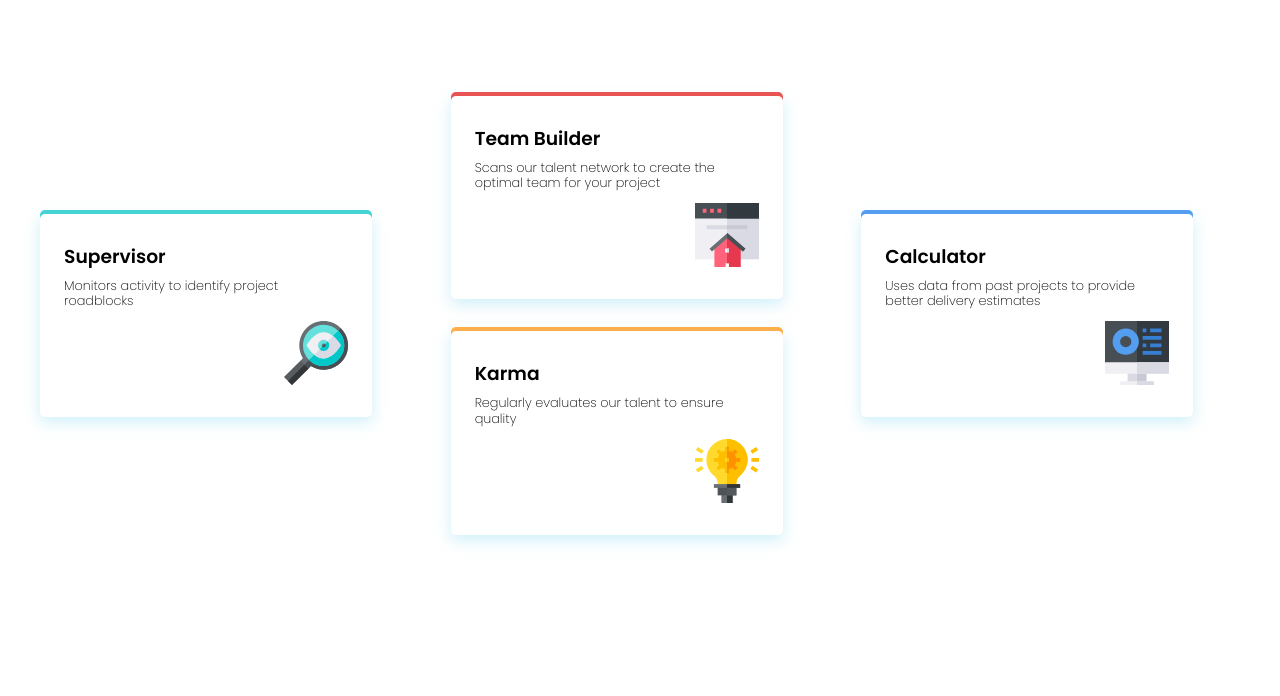
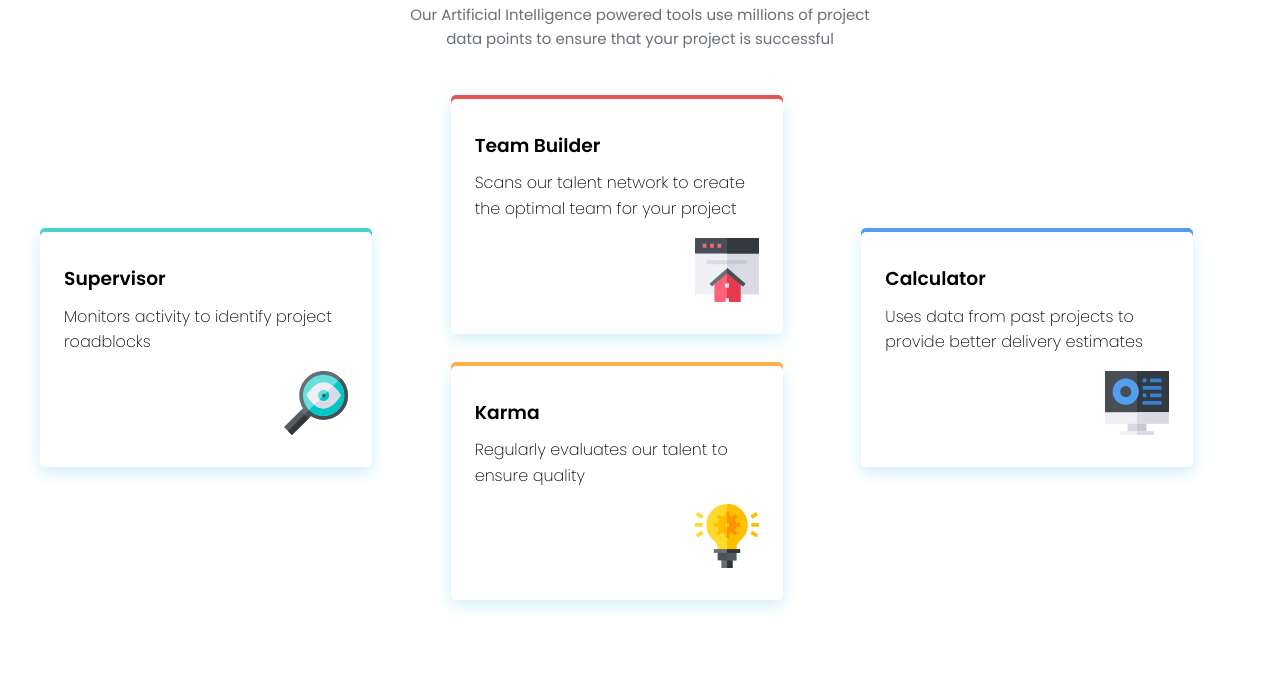
Before and after one commit to EdenWong0/four-card, a plain HTML site: page index.html in a window 1280 px wide. Shown: the part 169-865 px from the top of the page. Before the commit the page ends 800 px from the top, so only its background shows below. Drawn offline with Linux system fonts and the light colour scheme.

Commit message:
updates fixes

```diff
--- a/css/style.css
+++ b/css/style.css
@@ -19,13 +19,14 @@
 
 body,
 html {
-  line-height: 1.2;
+  line-height: 1.6;
   width: 100%;
   height: 100%;
   box-sizing: border-box;
   font-family: var(--body-font);
   max-width: 1440px;
   margin: 0 auto;
+  background: var(--white);
 }
 
 .container {
@@ -66,7 +67,7 @@ html {
   gap: 2rem;
   max-width: 1200px;
   margin: 4rem auto;
-  padding: 0 2rem;
+  margin-top: 0;
   align-items: center;
 }
 .card-section .individual-card {
@@ -110,13 +111,19 @@ html {
 
 .individual-card .card-paragraph {
   font-weight: 200;
-  font-size: 0.8em;
+  font-size: 1em;
   margin-bottom: 1em;
 }
 
 .individual-card .card-image {
   display: flex;
   justify-content: end;
+  margin-top: auto;
+}
+.individual-card {
+  display: flex;
+  flex-direction: column;
+  justify-content: space-between;
 }
 
 @media (max-width: 670px) {
--- a/index.html
+++ b/index.html
@@ -3,58 +3,72 @@
   <head>
     <meta charset="UTF-8" />
     <meta name="viewport" content="width=device-width, initial-scale=1.0" />
+    <meta
+      name="description"
+      content="Discover our reliable and efficient delivery solutions powered by advanced AI technology. Explore how Supervisor, Team Builder, Karma, and Calculator features ensure project success."
+    />
     <link rel="stylesheet" href="css/style.css" />
-    <link rel="preconnect" href="https://fonts.googleapis.com">
-    <link rel="preconnect" href="https://fonts.gstatic.com" crossorigin>
-    <link href="https://fonts.googleapis.com/css2?family=Poppins:ital,wght@0,100;0,200;0,300;0,400;0,500;0,600;0,700;0,800;0,900;1,100;1,200;1,300;1,400;1,500;1,600;1,700;1,800;1,900&display=swap" rel="stylesheet">
+    <link rel="preconnect" href="https://fonts.googleapis.com" />
+    <link rel="preconnect" href="https://fonts.gstatic.com" crossorigin />
+    <link
+      href="https://fonts.googleapis.com/css2?family=Poppins:ital,wght@0,100;0,200;0,300;0,400;0,500;0,600;0,700;0,800;0,900;1,100;1,200;1,300;1,400;1,500;1,600;1,700;1,800;1,900&display=swap"
+      rel="stylesheet"
+    />
+    <link rel="icon" href="./images/favicon.ico" type="image/x-icon" />
     <title>Four card feature section</title>
+  </head>
 
-    </style>
-  </head>
   <body>
     <main>
-      <div >
-         <section class="section-header text-center ">
+      <div class="container">
+        <section class="section-header text-center">
           <h1 class="heading heading-primary">Reliable, efficient delivery</h1>
           <h2 class="heading heading-secondary">Powered by Technology</h2>
           <p class="description">
-          Our Artificial Intelligence powered tools use millions of project data
-          points to ensure that your project is successful
+            Our Artificial Intelligence powered tools use millions of project
+            data points to ensure that your project is successful
           </p>
         </section>
         <section class="card-section">
           <div class="individual-card supervisor">
             <h3 class="card-heading">Supervisor</h3>
-          <p class="card-paragraph">Monitors activity to identify project roadblocks</p>
+            <p class="card-paragraph">
+              Monitors activity to identify project roadblocks
+            </p>
             <div class="card-image">
-            <img src="./images/icon-supervisor.svg" alt="supervisor">
+              <img src="./images/icon-supervisor.svg" alt="Supervisor" />
             </div>
           </div>
           <div class="individual-card team-builder">
             <h3 class="card-heading">Team Builder</h3>
-          <p class="card-paragraph">Scans our talent network to create the optimal team for your project</p>
+            <p class="card-paragraph">
+              Scans our talent network to create the optimal team for your
+              project
+            </p>
             <div class="card-image">
-            <img src="./images/icon-team-builder.svg" alt="supervisor">
+              <img src="./images/icon-team-builder.svg" alt="Team Builder" />
             </div>
           </div>
           <div class="individual-card karma">
             <h3 class="card-heading">Karma</h3>
-          <p class="card-paragraph">Regularly evaluates our talent to ensure quality
+            <p class="card-paragraph">
+              Regularly evaluates our talent to ensure quality
             </p>
             <div class="card-image">
-            <img src="./images/icon-karma.svg" alt="supervisor">
+              <img src="./images/icon-karma.svg" alt="Karma" />
             </div>
           </div>
           <div class="individual-card calculator">
             <h3 class="card-heading">Calculator</h3>
-          <p class="card-paragraph">Uses data from past projects to provide better delivery estimates</p>
+            <p class="card-paragraph">
+              Uses data from past projects to provide better delivery estimates
+            </p>
             <div class="card-image">
-            <img src="./images/icon-calculator.svg" alt="supervisor">
+              <img src="./images/icon-calculator.svg" alt="Calculator" />
             </div>
           </div>
         </section>
       </div>
-
     </main>
   </body>
 </html>
```
Lines whose indentation alone changed are shown as unchanged.
